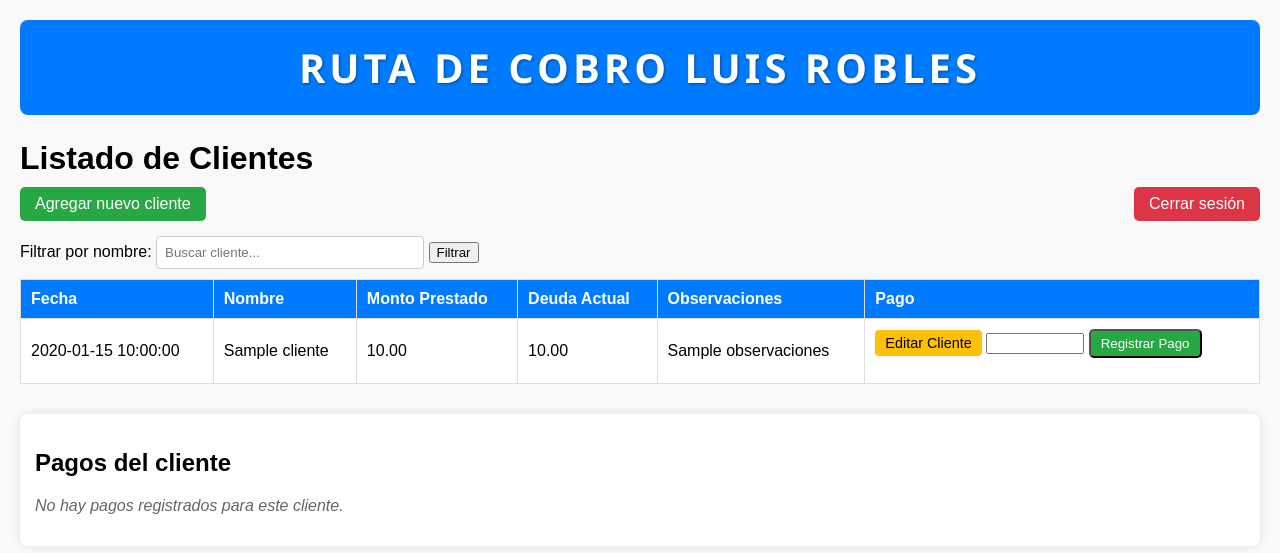
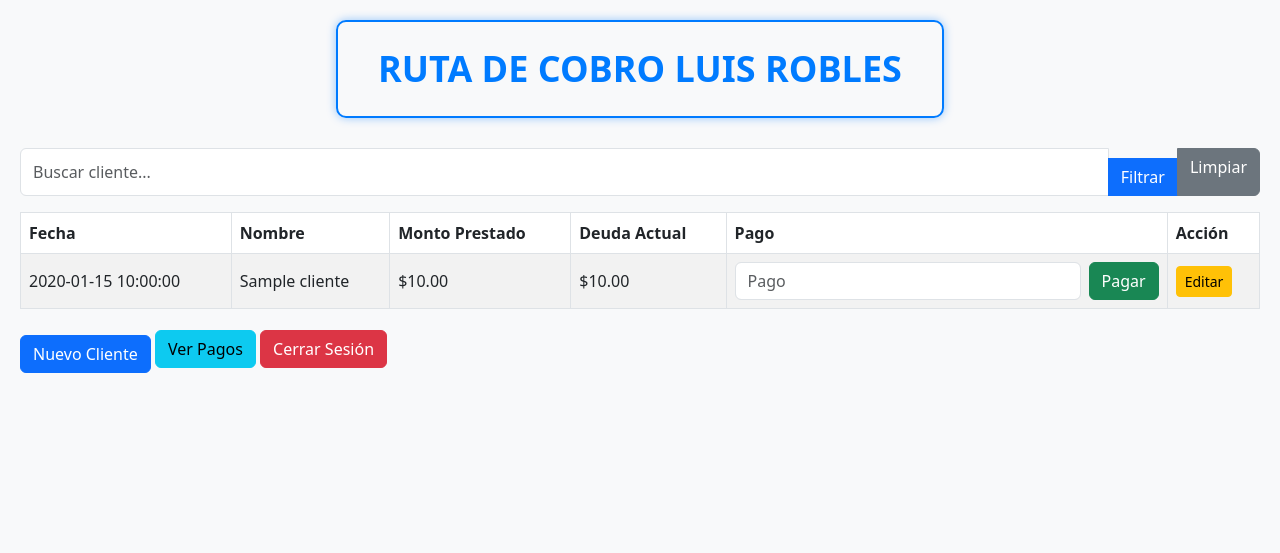
Before and after one commit to luisrobles062/ruta-cobros-app, a Flask app: page /inicio in a window 1280 px wide. Shown: the top 553 px of the page. Run offline with Flask 3, Linux system fonts and the light colour scheme; a user stored in the database is signed in; tables that the repository leaves empty hold one stand-in row (values such as "Sample post"); a database or web service that is not in the repository returns one stand-in record (values such as "Sample title"); some libraries are stand-ins or nearby versions.

Commit message:
Update inicio.html

```diff
--- a/templates/inicio.html
+++ b/templates/inicio.html
@@ -2,199 +2,94 @@
 <html lang="es">
 <head>
     <meta charset="UTF-8" />
-    <title>Listado de Clientes</title>
+    <title>Inicio - Ruta de Cobros</title>
+    <link href="https://cdn.jsdelivr.net/npm/bootstrap@5.3.0/dist/css/bootstrap.min.css" rel="stylesheet" />
     <style>
         body {
-            font-family: Arial, sans-serif;
-            margin: 20px;
-            background-color: #f9f9f9;
+            background-color: #f8f9fa;
+            padding: 20px;
         }
-        h1 {
-            margin-bottom: 10px;
+        .logo-container {
+            text-align: center;
+            margin-bottom: 30px;
         }
-        input[type="text"] {
-            padding: 8px;
-            width: 250px;
-            margin-bottom: 10px;
-            border-radius: 4px;
-            border: 1px solid #ccc;
+        .logo-text {
+            font-size: 36px;
+            font-weight: bold;
+            color: #007bff;
+            border: 2px solid #007bff;
+            display: inline-block;
+            padding: 20px 40px;
+            border-radius: 10px;
+            box-shadow: 0 0 10px #007bff66;
         }
-        table {
-            border-collapse: collapse;
-            width: 100%;
-            background: white;
-        }
-        th, td {
-            padding: 10px;
-            border: 1px solid #ddd;
-            text-align: left;
-        }
-        th {
-            background-color: #007bff;
+        .table thead {
+            background-color: #343a40;
             color: white;
         }
-        .btn {
-            background-color: #28a745;
-            color: white;
-            padding: 8px 15px;
-            text-decoration: none;
-            border-radius: 5px;
-            margin-bottom: 15px;
-            display: inline-block;
+        .table-striped tbody tr:nth-of-type(odd) {
+            background-color: #e9f1ff;
         }
-        .btn:hover {
-            background-color: #218838;
-        }
-        .btn-edit {
-            background-color: #ffc107;
-            color: black;
-            margin-bottom: 5px;
-            display: inline-block;
-            padding: 5px 10px;
-            border-radius: 4px;
-            text-decoration: none;
-            font-size: 0.9em;
-        }
-        .btn-edit:hover {
-            background-color: #e0a800;
-        }
-        .btn-delete {
-            background-color: #dc3545;
-            color: white;
-            margin-left: 5px;
-            padding: 5px 10px;
-            border: none;
-            border-radius: 4px;
-            cursor: pointer;
-            font-size: 0.9em;
-        }
-        .btn-delete:hover {
-            background-color: #c82333;
-        }
-        .logout {
-            float: right;
-            background-color: #dc3545;
-            padding: 8px 15px;
-            border-radius: 5px;
-            color: white;
-            text-decoration: none;
-        }
-        .logout:hover {
-            background-color: #c82333;
-        }
-        .pagos-container {
-            margin-top: 30px;
-            background: white;
-            padding: 15px;
-            border-radius: 8px;
-            box-shadow: 0 0 10px rgba(0,0,0,0.1);
-        }
-        .no-data {
-            font-style: italic;
-            color: #666;
-        }
-        form.inline {
-            display: inline;
-        }
-        /* Logo text style */
-        .logo-text {
-            text-align: center;
-            margin-bottom: 25px;
-            padding: 20px 0;
-            background-color: #007bff;
-            color: white;
-            font-family: 'Segoe UI', Tahoma, Geneva, Verdana, sans-serif;
-            font-weight: 700;
-            font-size: 2.5rem;
-            letter-spacing: 4px;
-            text-shadow: 1px 1px 3px rgba(0,0,0,0.4);
-            border-radius: 8px;
+        .btn-primary {
+            margin-top: 10px;
         }
     </style>
 </head>
 <body>
-    <div class="logo-text">
-        RUTA DE COBRO LUIS ROBLES
+
+    <!-- LOGO -->
+    <div class="logo-container">
+        <div class="logo-text">RUTA DE COBRO LUIS ROBLES</div>
     </div>
 
-    <h1>Listado de Clientes</h1>
-    <a href="/nuevo" class="btn">Agregar nuevo cliente</a>
-    <a href="/logout" class="logout">Cerrar sesión</a>
-
-    <form method="GET" action="/inicio">
-        <label for="filtro">Filtrar por nombre:</label>
-        <input type="text" id="filtro" name="filtro" placeholder="Buscar cliente..." value="{{ filtro }}">
-        <input type="submit" value="Filtrar">
+    <!-- FILTRO -->
+    <form method="get" class="mb-3">
+        <div class="input-group">
+            <input type="text" name="filtro" class="form-control" placeholder="Buscar cliente..." value="{{ request.args.get('filtro', '') }}">
+            <button type="submit" class="btn btn-primary">Filtrar</button>
+            <a href="{{ url_for('inicio') }}" class="btn btn-secondary">Limpiar</a>
+        </div>
     </form>
 
-    {% if clientes %}
-    <table>
+    <!-- TABLA -->
+    <div class="table-responsive">
+        <table class="table table-striped table-bordered align-middle">
             <thead>
                 <tr>
                     <th>Fecha</th>
                     <th>Nombre</th>
                     <th>Monto Prestado</th>
                     <th>Deuda Actual</th>
-                <th>Observaciones</th>
                     <th>Pago</th>
+                    <th>Acción</th>
                 </tr>
             </thead>
             <tbody>
                 {% for cliente in clientes %}
                 <tr>
-                <td>{{ cliente.fecha }}</td>
-                <td>{{ cliente.nombre }}</td>
-                <td>{{ "{:,.2f}".format(cliente.monto) | replace(',', '.') }}</td>
-                <td>{{ "{:,.2f}".format(cliente.deuda) | replace(',', '.') }}</td>
-                <td>{{ cliente.observaciones }}</td>
+                    <td>{{ cliente['fecha'] }}</td>
+                    <td>{{ cliente['nombre'] }}</td>
+                    <td>${{ '%.2f' | format(cliente['monto_prestado']) }}</td>
+                    <td>${{ '%.2f' | format(cliente['deuda_actual']) }}</td>
                     <td>
-                    <a href="/editar_cliente/{{ cliente.id }}" class="btn-edit">Editar Cliente</a>
-                    <form method="POST" action="/registrar_pago" style="display:inline-block;">
-                        <input type="hidden" name="cliente_id" value="{{ cliente.id }}">
-                        <input type="number" name="monto" min="1" step="0.01" required style="width: 90px;">
-                        <input type="submit" value="Registrar Pago" class="btn btn-success" style="padding: 5px 10px;">
+                        <form action="{{ url_for('registrar_pago', cliente_id=cliente['id']) }}" method="post" class="d-flex">
+                            <input type="number" step="0.01" name="monto" class="form-control me-2" placeholder="Pago" required>
+                            <button type="submit" class="btn btn-success">Pagar</button>
                         </form>
+                    </td>
+                    <td>
+                        <a href="{{ url_for('editar_cliente', cliente_id=cliente['id']) }}" class="btn btn-warning btn-sm">Editar</a>
                     </td>
                 </tr>
                 {% endfor %}
             </tbody>
         </table>
-    {% else %}
-        <p class="no-data">No hay clientes registrados.</p>
-    {% endif %}
+    </div>
 
-    <div class="pagos-container">
-        <h2>Pagos del cliente</h2>
-        {% if pagos %}
-            <table>
-                <thead>
-                    <tr>
-                        <th>Fecha</th>
-                        <th>Monto</th>
-                        <th>Comentario</th>
-                        <th>Acciones</th>
-                    </tr>
-                </thead>
-                <tbody>
-                {% for pago in pagos %}
-                    <tr>
-                        <td>{{ pago.fecha_pago }}</td>
-                        <td>{{ "{:,.2f}".format(pago.pago) | replace(',', '.') }}</td>
-                        <td>{{ pago.comentario if pago.comentario else '' }}</td>
-                        <td>
-                            <a href="/editar_pago/{{ pago.id }}" class="btn-edit">Editar</a>
-                            <form method="POST" action="/eliminar_pago" class="inline" onsubmit="return confirm('¿Seguro quieres eliminar este pago?');" style="display:inline;">
-                                <input type="hidden" name="pago_id" value="{{ pago.id }}">
-                                <button type="submit" class="btn-delete">Eliminar</button>
-                            </form>
-                        </td>
-                    </tr>
-                {% endfor %}
-                </tbody>
-            </table>
-        {% else %}
-            <p class="no-data">No hay pagos registrados para este cliente.</p>
-        {% endif %}
-    </div>
+    <!-- ENLACES -->
+    <a href="{{ url_for('nuevo_cliente') }}" class="btn btn-primary">Nuevo Cliente</a>
+    <a href="{{ url_for('ver_pagos') }}" class="btn btn-info">Ver Pagos</a>
+    <a href="{{ url_for('logout') }}" class="btn btn-danger">Cerrar Sesión</a>
+
 </body>
 </html>
```
Lines whose indentation alone changed are shown as unchanged.
